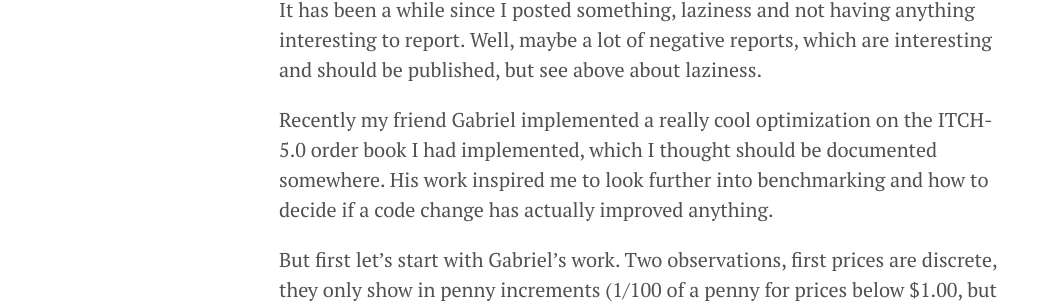
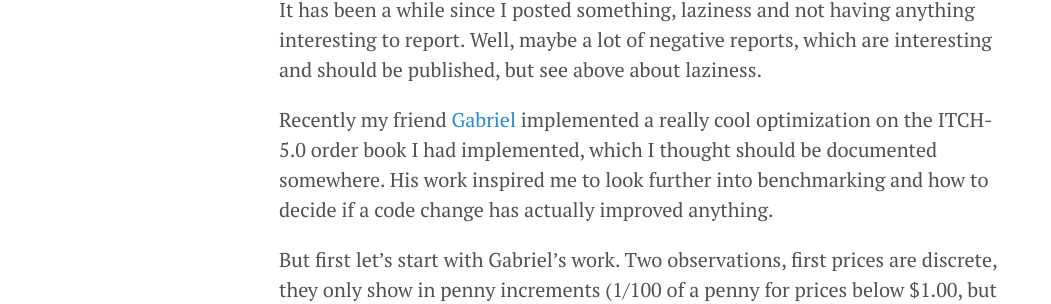
Before and after one commit to coryan/coryan.github.io, a Jekyll site: the page built from _posts/2017-01-03-optimizing-the-itch-order-book.md, in a window 1280 px wide and 900 px high. Shown: the part 237-541 px from the top of the window, without its empty margins (1-1052 px from the left). Built offline with Jekyll 4.4.1, drawn with Linux system fonts in a browser that asks for light colours; part of the change alters nothing that is shown.

```diff
--- a/_posts/2017-01-03-optimizing-the-itch-order-book.md
+++ b/_posts/2017-01-03-optimizing-the-itch-order-book.md
@@ -9,9 +9,10 @@ anything interesting to report.  Well, maybe a lot of negative
 reports, which are interesting and should be published, but see above
 about laziness.
 
-Recently my friend Gabriel implemented a really cool optimization on
-the ITCH-5.0 order book I had implemented, which I thought should be
-documented somewhere.  His work inspired me to look further into
+Recently my friend [Gabriel](https://github.com/GFariasR/)
+implemented a really cool optimization on the ITCH-5.0 order book I
+had implemented, which I thought should be documented somewhere.
+His work inspired me to look further into
 benchmarking and how to decide if a code change has actually improved
 anything.
 
```
